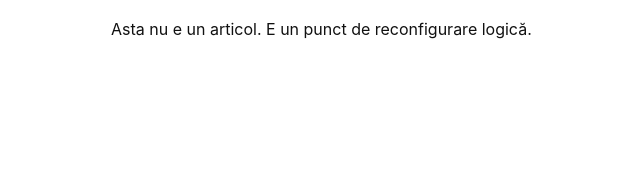
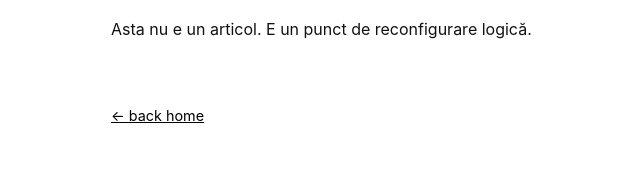
Before and after one commit to andreeabogdanovici/andreeabogdanovici.github.io, a Jekyll site: the page built from _posts/2025-07-06-first.md, in a window 1280 px wide. Shown: the part 131-300 px from the top of the page, without its empty margins (179-819 px from the left). Built offline with Jekyll 4.4.1, drawn with Linux system fonts in a browser that asks for light colours.

Commit message:
nig change

```diff
--- a/_layouts/post.html
+++ b/_layouts/post.html
@@ -67,4 +67,7 @@
       {{ content }}
     </article>
   </body>
+  <footer style="margin-top: 4rem; font-size: 0.9rem;">
+  <a href="/" style="color:#000; text-decoration: underline;">← back home</a>
+</footer>
 </html>
```
